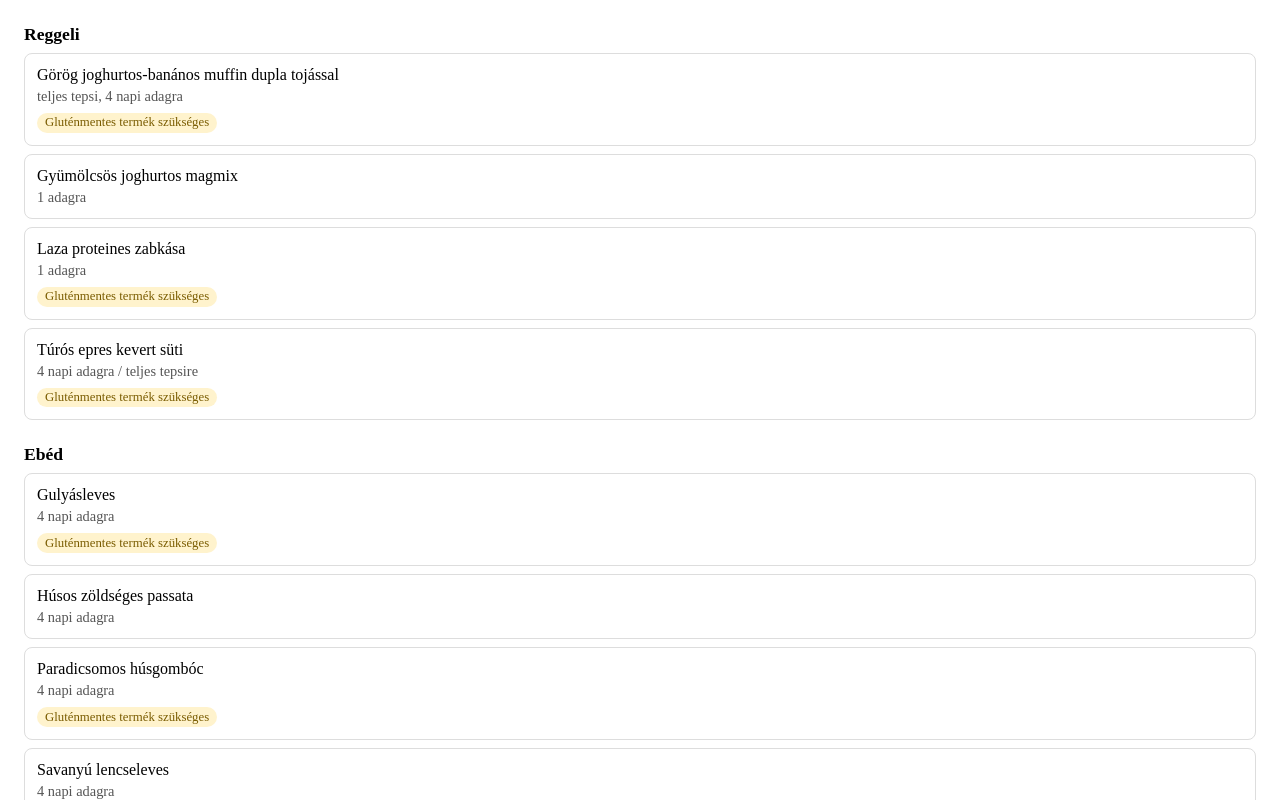
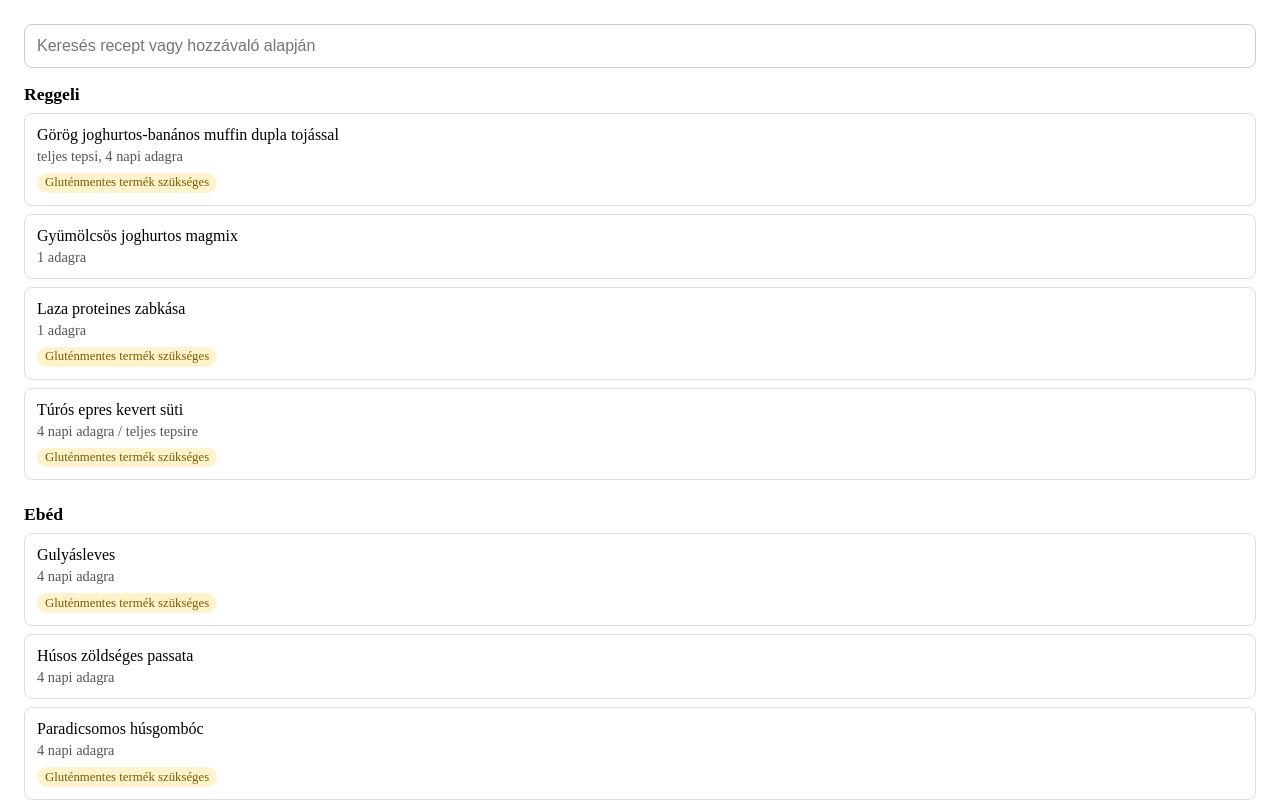
Before and after one commit to sorosz89/gluten-morgen, a React (Vite) app: page / in a window 1280 px wide. Shown: the top 800 px of the page. Built offline with nearby package versions, Linux system fonts and the light colour scheme.

Commit message:
feat(002): search filtering in catalog
Co-Authored-By: Claude Sonnet 5 <noreply@anthropic.com>

```diff
--- a/src/features/catalog/CatalogPage.module.css
+++ b/src/features/catalog/CatalogPage.module.css
@@ -1,6 +1,22 @@
 .page {
   padding: 1rem;
   max-width: 100%;
+}
+
+.search {
+  display: block;
+  width: 100%;
+  min-height: 44px;
+  margin-bottom: 1rem;
+  padding: 0.5rem 0.75rem;
+  border: 1px solid #ccc;
+  border-radius: 0.5rem;
+  box-sizing: border-box;
+  font-size: 1rem;
+}
+
+.noResults {
+  color: #555;
 }
 
 .section {
--- a/src/features/catalog/CatalogPage.tsx
+++ b/src/features/catalog/CatalogPage.tsx
@@ -1,12 +1,28 @@
+import { useState } from 'react'
 import { recipes } from '../../data/recipes.ts'
-import { groupRecipesByMealType, recipeHasGlutenRiskIngredient } from '../../domain/catalog.ts'
+import {
+  groupRecipesByMealType,
+  recipeHasGlutenRiskIngredient,
+  recipeMatchesQuery,
+} from '../../domain/catalog.ts'
 import styles from './CatalogPage.module.css'
 
 function CatalogPage() {
-  const sections = groupRecipesByMealType(recipes)
+  const [query, setQuery] = useState('')
+  const filteredRecipes = recipes.filter((recipe) => recipeMatchesQuery(recipe, query))
+  const sections = groupRecipesByMealType(filteredRecipes)
 
   return (
     <div className={styles.page}>
+      <input
+        type="search"
+        className={styles.search}
+        placeholder="Keresés recept vagy hozzávaló alapján"
+        aria-label="Keresés recept vagy hozzávaló alapján"
+        value={query}
+        onChange={(event) => setQuery(event.target.value)}
+      />
+      {sections.length === 0 && <p className={styles.noResults}>Nincs találat.</p>}
       {sections.map((section) => (
         <section key={section.mealType} className={styles.section}>
           <h2 className={styles.sectionTitle}>{section.label}</h2>
```
Also changed, not shown: specs/002-recipe-catalog/tasks.md (+1 -1 lines), 1 other file (tests, documents, lock files or other folders).
